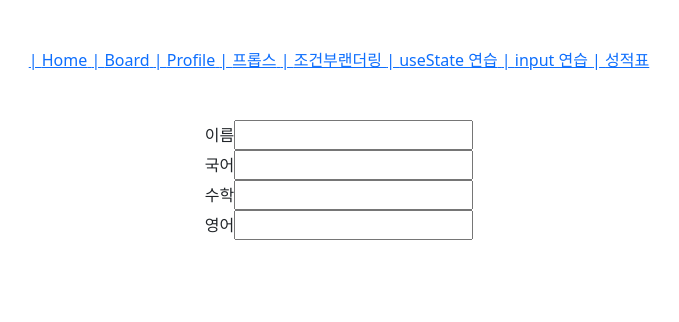
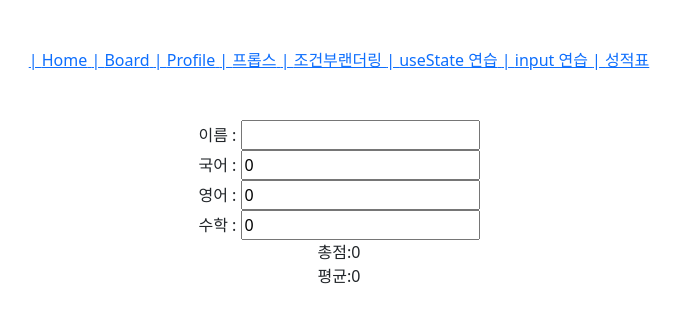
Before and after one commit to Kimyoon-jeong/react-vite-kyj-example, a React (Vite) app: page /grade in a window 1280 px wide. Shown: the top 322 px of the page, without its empty margins (301-980 px from the left). Built offline with nearby package versions, Linux system fonts and the light colour scheme.

Commit message:
성적표

```diff
--- a/src/components/Input1.jsx
+++ /dev/null
@@ -1,26 +0,0 @@
-import React, { useState } from 'react';
-
-const Input1 = () => {
-    //let text = '';
-    const [text, setText] = useState('');
-
-    const onChange = (event) => {
-        setText(event.target.value);
-    };
-
-    // prettier-ignore
-    return (
-        <div>
-            이름<input onChange={onChange} value={text} /><br/>
-            국어<input onChange={onChange} value={Number} className='kor'/><br/>
-            수학<input onChange={onChange} value={Number} className='math'/><br/>
-        영어<input onChange={onChange} value={Number} className='eng'/><br/>
-            <div>
-                {/* <b>총점:{(kor +math+eng)} </b>
-                <b>평균:{(kor +math+eng)/3.0} </b> */}
-            </div>
-        </div>
-    );
-};
-
-export default Input1;
--- /dev/null
+++ b/src/components/InputGrade.jsx
@@ -0,0 +1,38 @@
+import React, { useState } from 'react';
+
+const InputGrade = () => {
+    const [kor, setKor] = useState(0);
+    const [eng, setEng] = useState(0);
+    const [math, setMath] = useState(0);
+    const [name, setName] = useState('');
+
+    const onNameChange = (event) => {
+        setName(event.target.value);
+    };
+
+    const onKorChange = (event) => {
+        setKor(event.target.value);
+    };
+    const onEngChange = (event) => {
+        setEng(event.target.value);
+    };
+    const onMathChange = (event) => {
+        setMath(event.target.value);
+    };
+
+    //prettier-ignore
+    return (
+    <div>
+        이름 : <input name="name" onChange={onNameChange} value={name} /><br/>
+        국어 : <input name="kor" onChange={onKorChange} value={kor} /><br/>
+        영어 : <input name="eng" onChange={onEngChange} value={eng} /><br/>
+        수학 : <input name="math" onChange={onMathChange} value={math} /><br/>
+        <div>
+            <div>총점:{Number(kor) + Number(eng) + Number(math)}</div>
+            <div>평균:{(Number(kor) + Number(eng) + Number(math)) / 3.0}</div>
+        </div>
+    </div>
+    );
+};
+
+export default InputGrade;
--- a/src/pages/GradePage.jsx
+++ b/src/pages/GradePage.jsx
@@ -1,13 +1,11 @@
 import React from 'react';
-
-import Input1 from '../components/Input1';
+import InputGrade from './../components/InputGrade';
 
 const GradePage = () => {
     // prettier-ignore
     return (
     <div className="text-center mt-5">
-      <Input1 />
-
+      <InputGrade />
     </div>
   )
 };
```
